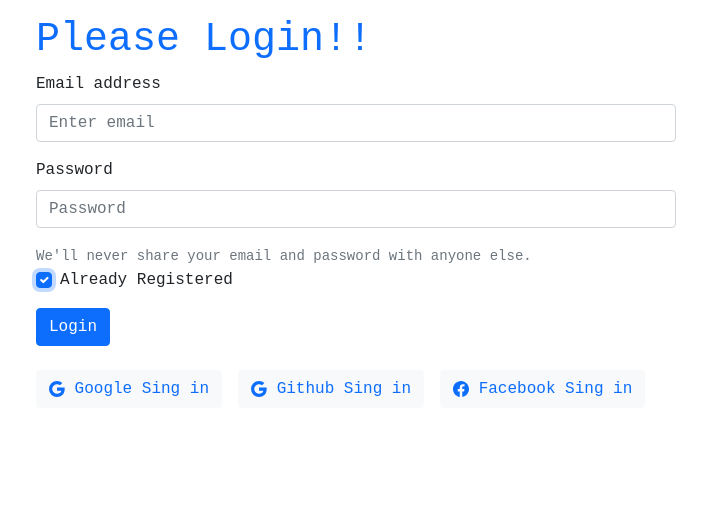
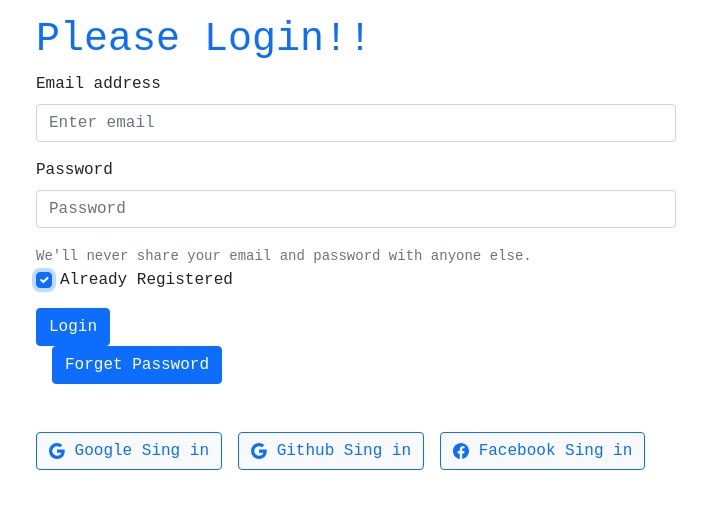
Before and after one commit to mdmehedihasan212/practice-firebase-authentication, a React (Create React App) app: page / in a window 1280 px wide. Both pictures are taken after a click on the checkbox "Already Registered". Shown: the top 508 px of the page, without its empty margins (284-991 px from the left). Built offline with nearby package versions, Linux system fonts and the light colour scheme.

Commit message:
add forget button

```diff
--- a/src/App.css
+++ b/src/App.css
@@ -30,6 +30,12 @@
         grid-template-columns: 1fr !important;
     }
 
+    .forget-button button {
+        grid-template-columns: 1fr;
+        margin-top: 20px !important;
+        margin-left: 0px;
+    }
+
     .button-container button {
         margin-top: 20px !important;
     }
--- a/src/App.js
+++ b/src/App.js
@@ -1,5 +1,5 @@
 import './App.css';
-import { createUserWithEmailAndPassword, FacebookAuthProvider, GithubAuthProvider, GoogleAuthProvider, sendEmailVerification, signInWithEmailAndPassword, signInWithPopup, updateProfile } from 'firebase/auth';
+import { createUserWithEmailAndPassword, FacebookAuthProvider, GithubAuthProvider, GoogleAuthProvider, sendEmailVerification, sendPasswordResetEmail, signInWithEmailAndPassword, signInWithPopup, updateProfile } from 'firebase/auth';
 import { Button, ButtonGroup, Form } from 'react-bootstrap';
 import 'bootstrap/dist/css/bootstrap.min.css';
 import { BsGoogle } from 'react-icons/bs';
@@ -48,8 +48,11 @@ function App() {
     if (registered) {
       signInWithEmailAndPassword(auth, email, password)
         .then(result => {
-          setSuccess('Successfully log in');
-          setError('')
+          setEmail('');
+          setPassword('');
+          setError('');
+          setSuccess('Successfully Log in');
+          resetPassword();
           console.log(result.user);
         })
         .catch(error => {
@@ -60,7 +63,7 @@ function App() {
     else {
       createUserWithEmailAndPassword(auth, email, password)
         .then(result => {
-          setSuccess('Successfully registered');
+          setSuccess('Successfully Registered');
           setError('');
           sentVerifyEmail();
           setUpdateUser();
@@ -75,10 +78,18 @@ function App() {
 
   }
 
+  const resetPassword = () => {
+    sendPasswordResetEmail(auth, email)
+      .then(result => {
+        setError('');
+        setSuccess('Sent Your Reset Password Email');
+      })
+  }
+
   const sentVerifyEmail = () => {
     sendEmailVerification(auth.currentUser)
       .then(() => {
-        setSuccess('Verify your email account');
+        setSuccess('Verify Your Email Account');
       })
   }
 
@@ -157,13 +168,17 @@ function App() {
           <Button variant="primary" type="submit">
             {registered ? 'Login' : 'Registration'}
           </Button>
+          <div className="forget-button">
+            {registered && <Button onClick={resetPassword} variant="primary" type="link" className='ms-3'>Forget Password
+            </Button>}
+          </div>
           <br />
           <br />
           <ButtonGroup>
             <div className='button-container'>
-              <Button onClick={SingInGoogle} className='me-3 text-primary' variant="light"> <BsGoogle></BsGoogle> Google Sing in</Button>
-              <Button onClick={SingInGithub} className='me-3 text-primary' variant="light"> <BsGoogle></BsGoogle> Github Sing in</Button>
-              <Button onClick={SingInFacebook} className='me-3 text-primary' variant="light"> <BsFacebook></BsFacebook> Facebook Sing in</Button>
+              <Button onClick={SingInGoogle} className='me-3 btn btn-outline-primary' variant="light"> <BsGoogle></BsGoogle> Google Sing in</Button>
+              <Button onClick={SingInGithub} className='me-3 btn btn-outline-primary' variant="light"> <BsGoogle></BsGoogle> Github Sing in</Button>
+              <Button onClick={SingInFacebook} className='me-3 btn btn-outline-primary' variant="light"> <BsFacebook></BsFacebook> Facebook Sing in</Button>
             </div>
           </ButtonGroup>
         </Form>
```
